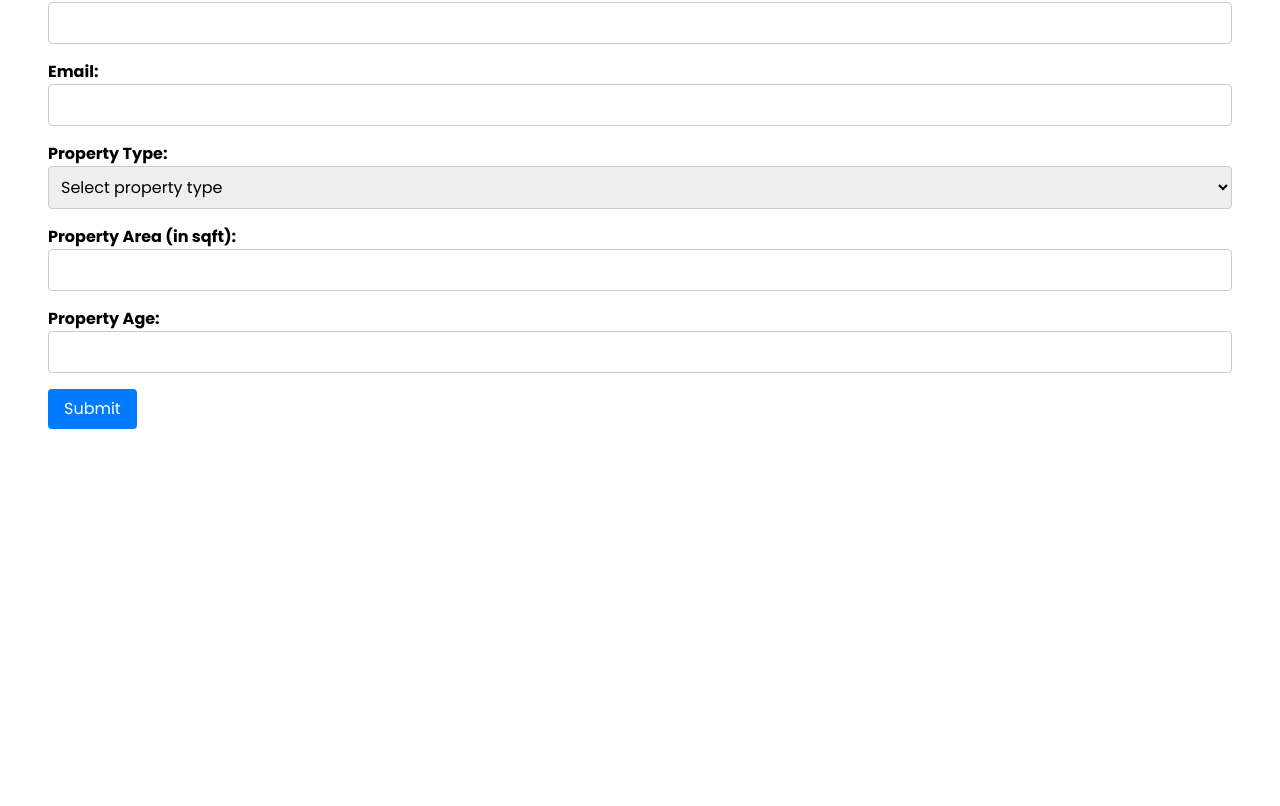
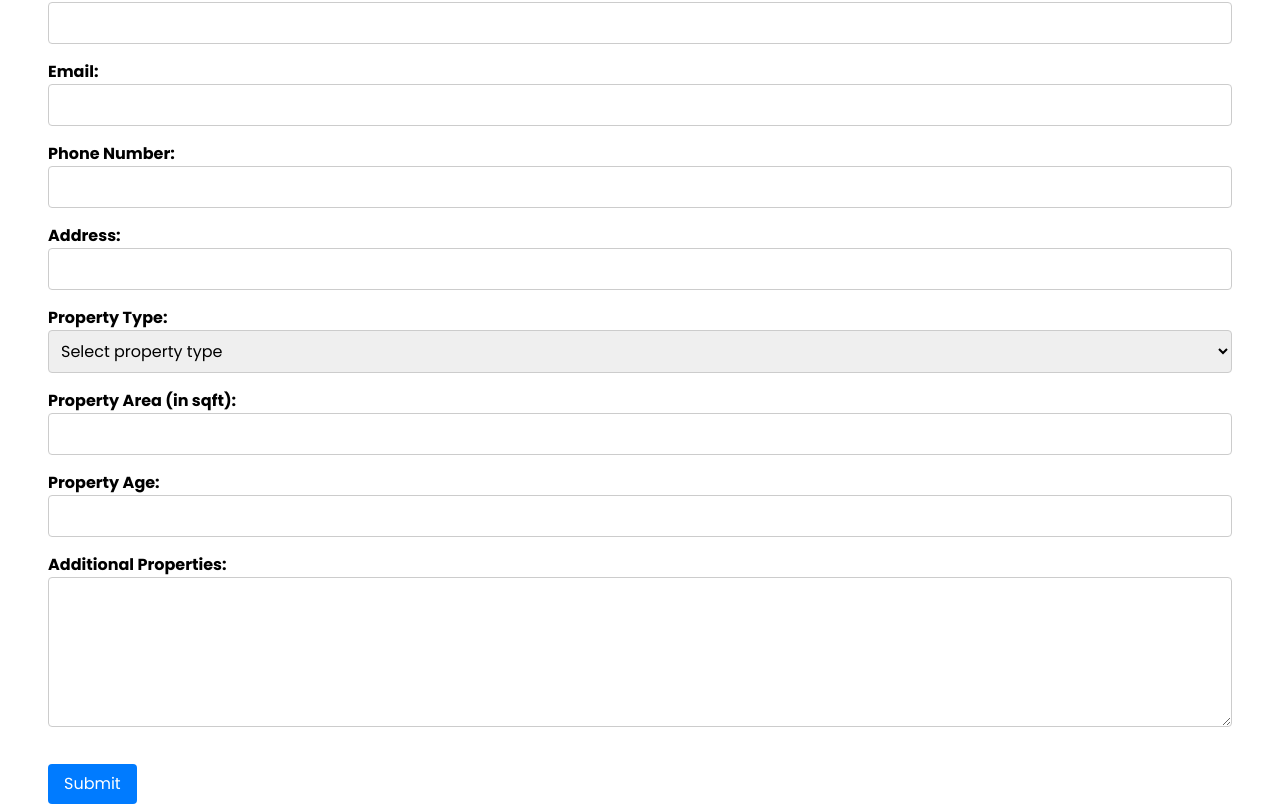
Before and after one commit to blhbhl/mp2-realestate, a React (Vite) app in the folder frontend/: page /sell-a-home in a window 1280 px wide. Shown: the part 254-1060 px from the top of the page. Built offline with nearby package versions, Linux system fonts and the light colour scheme.

Commit message:
update valuation form

```diff
--- a/frontend/src/components/Seller/Seller.css
+++ b/frontend/src/components/Seller/Seller.css
@@ -38,8 +38,26 @@
   border: none;
   border-radius: 4px;
   cursor: pointer;
+  display: flex;
+  margin-top: 30px;
 }
 
 .for-sale button[type="submit"]:hover {
   background-color: #0056b3;
 }
+
+.textarea-label {
+  display: block;
+  margin-bottom: 8px;
+  font-weight: bold;
+}
+
+.textarea-input {
+  width: 100%;
+  height: 150px;
+  padding: 8px;
+  font-size: 14px;
+  border: 1px solid #ccc;
+  border-radius: 4px;
+  resize: vertical;
+}
--- a/frontend/src/components/Seller/Seller.jsx
+++ b/frontend/src/components/Seller/Seller.jsx
@@ -1,21 +1,27 @@
-import React, { useState } from 'react';
+import React, { useState } from "react";
 import "./Seller.css";
 
 const Seller = () => {
-  const [name, setName] = useState('');
-  const [email, setEmail] = useState('');
-  const [propertyType, setPropertyType] = useState('');
-  const [propertyArea, setPropertyArea] = useState('');
-  const [propertyAge, setPropertyAge] = useState('');
+  const [name, setName] = useState("");
+  const [email, setEmail] = useState("");
+  const [phoneNumber, setPhoneNumber] = useState("");
+  const [address, setAddress] = useState("");
+  const [propertyType, setPropertyType] = useState("");
+  const [propertyArea, setPropertyArea] = useState("");
+  const [propertyAge, setPropertyAge] = useState("");
+  const [additionalProperties, setAdditionalProperties] = useState("");
 
   const handleSubmit = (event) => {
     event.preventDefault();
     // Perform actions with the form values
-    console.log('Name:', name);
-    console.log('Email:', email);
-    console.log('Property Type:', propertyType);
-    console.log('Property Area:', propertyArea);
-    console.log('Property Age:', propertyAge);
+    console.log("Name:", name);
+    console.log("Email:", email);
+    console.log("Phone Number:", phoneNumber);
+    console.log("Address:", address);
+    console.log("Property Type:", propertyType);
+    console.log("Property Area:", propertyArea);
+    console.log("Property Age:", propertyAge);
+    console.log("Additional Properties:", additionalProperties);
   };
 
   return (
@@ -42,6 +48,24 @@ const Seller = () => {
                   type="email"
                   value={email}
                   onChange={(e) => setEmail(e.target.value)}
+                />
+              </label>
+
+              <label>
+                Phone Number:
+                <input
+                  type="tel"
+                  value={phoneNumber}
+                  onChange={(e) => setPhoneNumber(e.target.value)}
+                />
+              </label>
+
+              <label>
+                Address:
+                <input
+                  type="text"
+                  value={address}
+                  onChange={(e) => setAddress(e.target.value)}
                 />
               </label>
 
@@ -73,6 +97,15 @@ const Seller = () => {
                 onChange={(e) => setPropertyAge(e.target.value)}
               />
 
+              <label className="textarea-label">
+                Additional Properties:
+                <textarea
+                  className="textarea-input"
+                  value={additionalProperties}
+                  onChange={(e) => setAdditionalProperties(e.target.value)}
+                ></textarea>
+              </label>
+
               <button type="submit">Submit</button>
             </form>
           </div>
```
